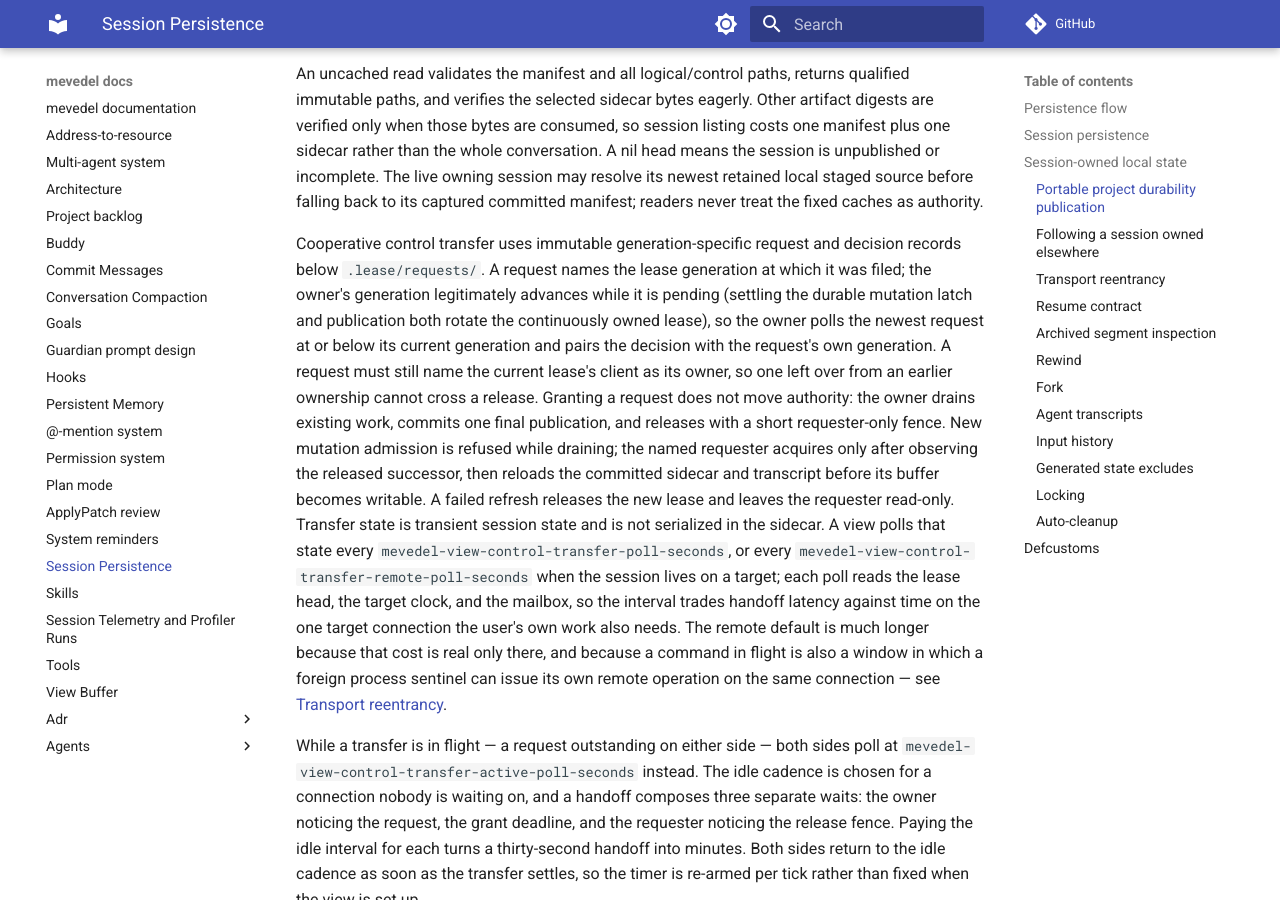
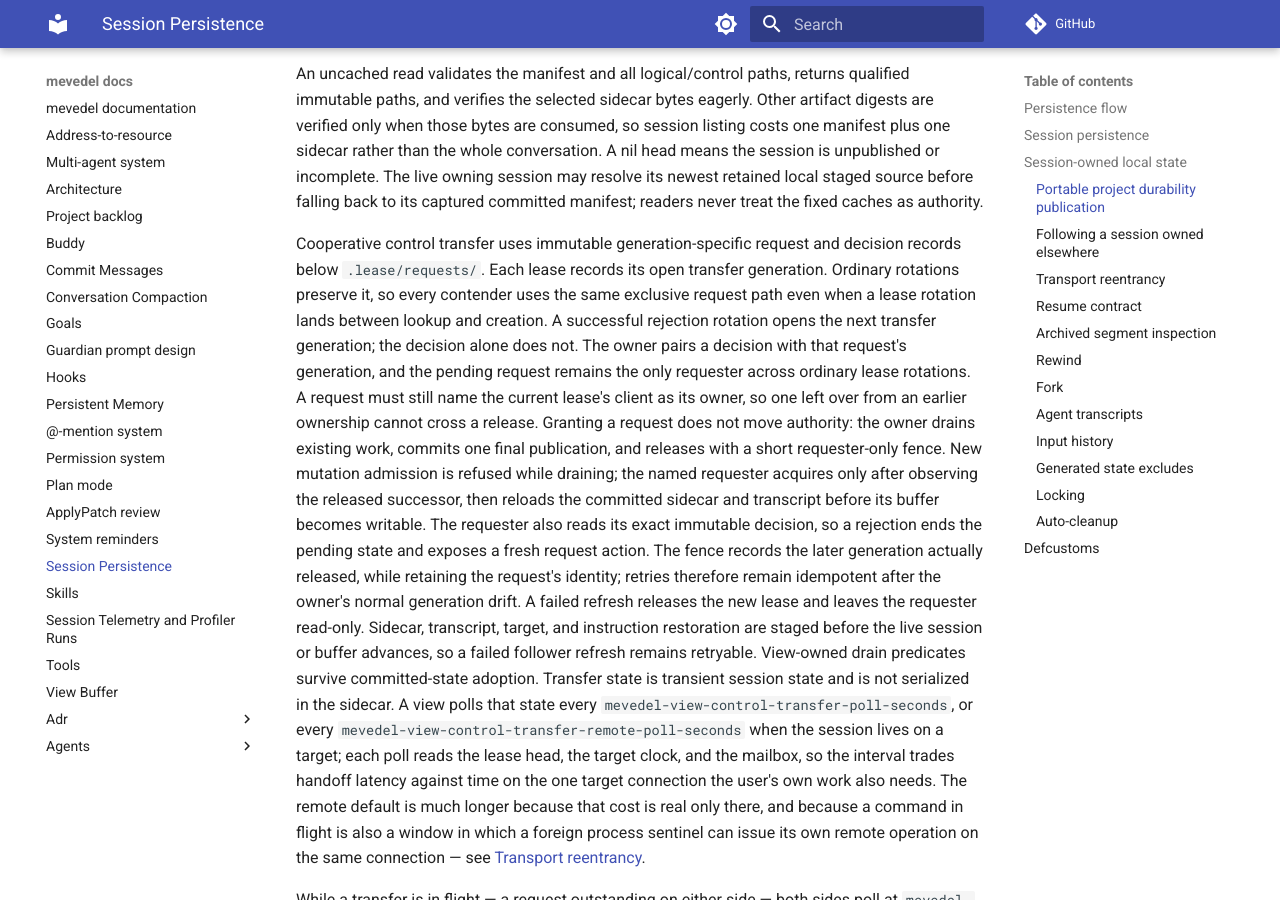
Before and after one commit to FrauH0lle/mevedel, an MkDocs documentation site: the page built from docs/sessions.md, in a window 1280 px wide and 900 px high, scrolled down 7029 px. Built offline with MkDocs 1.6.1 and Material for MkDocs 9.7.7, drawn with Linux system fonts in a browser that asks for light colours; comment, search, counter and statistics services are not loaded.

Commit message:
fix(session): Settle durable control transfer

```diff
--- a/docs/sessions.md
+++ b/docs/sessions.md
@@ -328,21 +328,29 @@ before falling back to its captured committed manifest; readers never treat
 the fixed caches as authority.
 
 Cooperative control transfer uses immutable generation-specific request and
-decision records below `.lease/requests/`. A request names the lease
-generation at which it was filed; the owner's generation legitimately
-advances while it is pending (settling the durable mutation latch and
-publication both rotate the continuously owned lease), so the owner polls
-the newest request at or below its current generation and pairs the
-decision with the request's own generation. A request must still name the
+decision records below `.lease/requests/`. Each lease records its open transfer
+generation. Ordinary rotations preserve it, so every contender uses the same
+exclusive request path even when a lease rotation lands between lookup and
+creation. A successful rejection rotation opens the next transfer generation;
+the decision alone does not. The owner pairs a decision with that request's
+generation, and the pending request remains the only requester across ordinary
+lease rotations. A request must still name the
 current lease's client as its owner, so one left over from an earlier
 ownership cannot cross a release. Granting a request does not move
 authority: the owner drains existing work, commits one final publication, and
 releases with a short requester-only fence. New mutation admission is refused
 while draining; the named requester acquires only after observing the released
 successor, then reloads the committed sidecar and transcript before its buffer
-becomes writable. A failed refresh releases the new lease and leaves the
-requester read-only. Transfer state is transient session state and is not
-serialized in the sidecar. A view polls that state every
+becomes writable. The requester also reads its exact immutable decision, so a
+rejection ends the pending state and exposes a fresh request action. The fence
+records the later generation actually released, while retaining the request's
+identity; retries therefore remain idempotent after the owner's normal
+generation drift. A failed refresh releases the new lease and leaves the
+requester read-only. Sidecar, transcript, target, and instruction restoration
+are staged before the live session or buffer advances, so a failed follower
+refresh remains retryable. View-owned drain predicates survive committed-state
+adoption. Transfer state is transient session state and is not serialized in
+the sidecar. A view polls that state every
 `mevedel-view-control-transfer-poll-seconds`, or every
 `mevedel-view-control-transfer-remote-poll-seconds` when the session lives on a
 target; each poll reads the lease head, the target clock, and the mailbox, so
```
Also changed, not shown: 9 other files.
